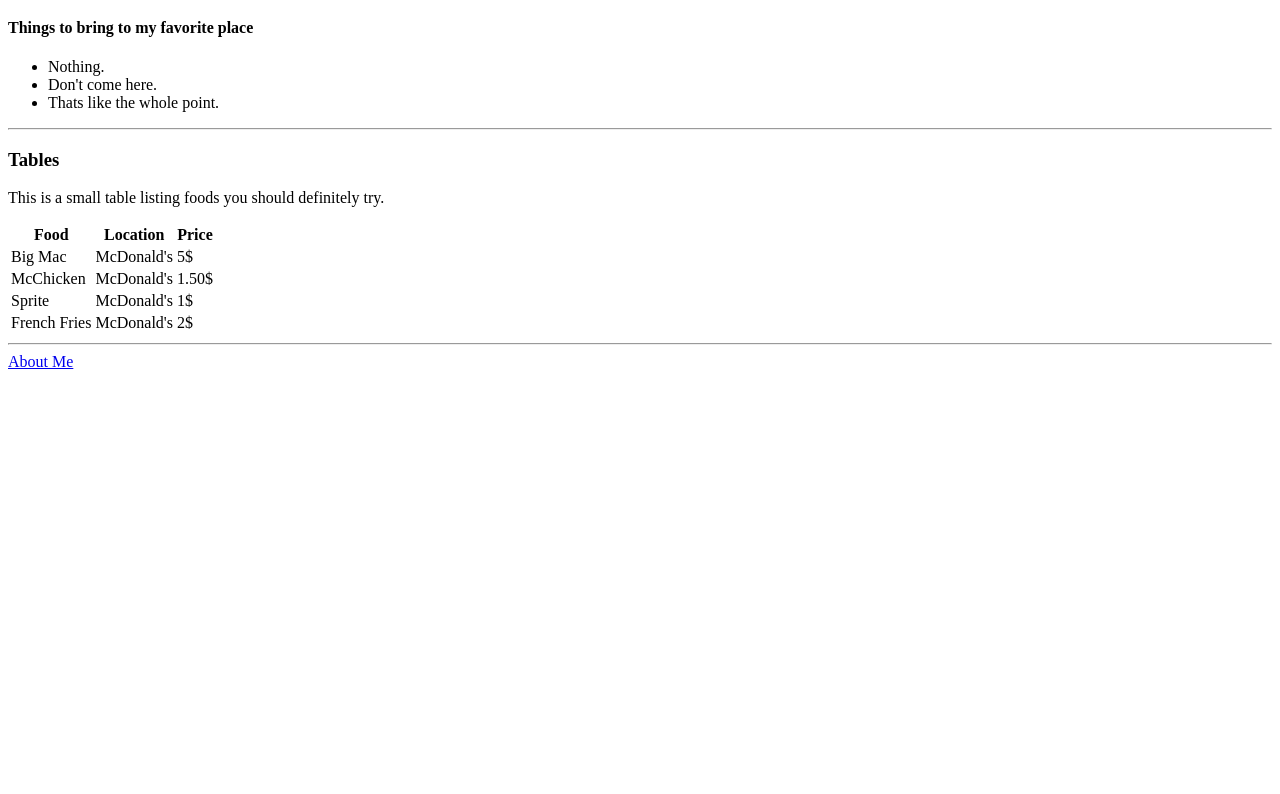
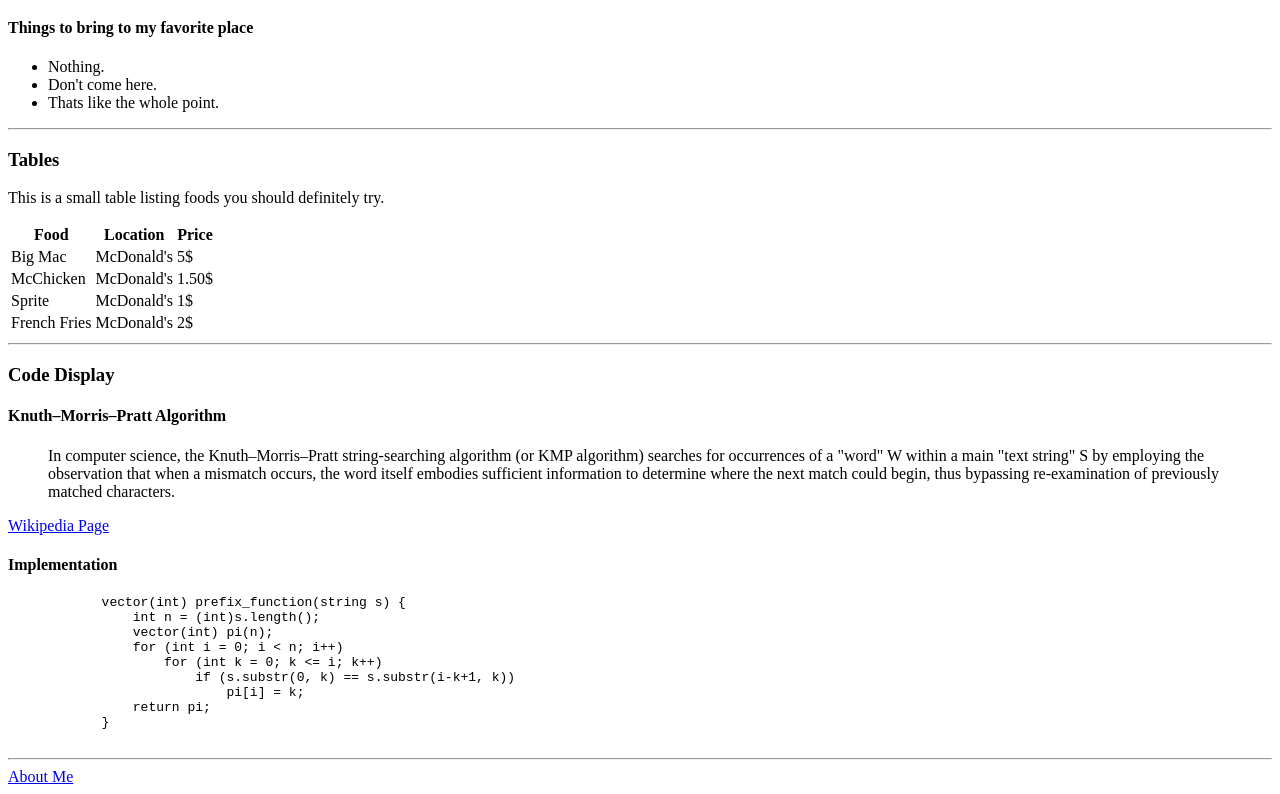
Before and after one commit to 44-563-WebApps-F21/webapps-f21-assignment-3-17dchar, a plain HTML site: page index.html in a window 1280 px wide. Shown: the part 349-1143 px from the top of the page. Before the commit the page ends 800 px from the top, so only its background shows below. Drawn offline with Linux system fonts and the light colour scheme.

Commit message:
added code block

```diff
--- a/index.html
+++ b/index.html
@@ -59,6 +59,28 @@
             </tr>
         </table>
         <hr>
+        <h3>Code Display</h3>
+        <h4>Knuth–Morris–Pratt Algorithm</h4>
+        <blockquote>
+            In computer science, the Knuth–Morris–Pratt string-searching algorithm (or KMP algorithm)
+            searches for occurrences of a "word" W within a main "text string" S by employing the observation
+            that when a mismatch occurs, the word itself embodies sufficient information to determine where
+            the next match could begin, thus bypassing re-examination of previously matched characters.
+        </blockquote>
+        <a href="https://en.wikipedia.org/wiki/Knuth%E2%80%93Morris%E2%80%93Pratt_algorithm">Wikipedia Page</a>
+        <h4>Implementation</h4>
+        <pre>
+            vector(int) prefix_function(string s) {
+                int n = (int)s.length();
+                vector(int) pi(n);
+                for (int i = 0; i < n; i++)
+                    for (int k = 0; k <= i; k++)
+                        if (s.substr(0, k) == s.substr(i-k+1, k))
+                            pi[i] = k;
+                return pi;
+            }
+        </pre>
+        <hr>
         <a href="aboutme.html">About Me</a>
     </body>
 </html>
```
